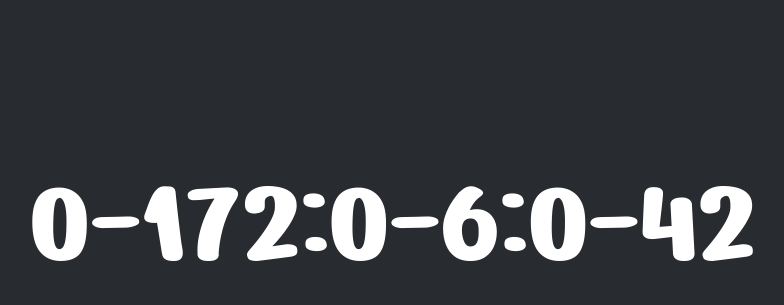
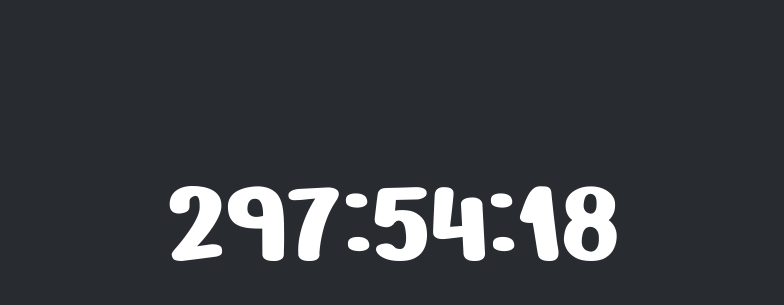
Before and after one commit to notkissbe/counter, a plain HTML site: page index.html in a window 1280 px wide. Shown: the part 176-481 px from the top of the page, without its empty margins (247-1031 px from the left). Drawn offline with Linux system fonts and the light colour scheme.

Commit message:
b-sensual

```diff
--- a/index.html
+++ b/index.html
@@ -32,7 +32,7 @@
     <div id="counter">😮</div>
 </body>
 <script>
-    var countDownDate = new Date("2024.09.02 9:00")
+    var countDownDate = new Date("2024.09.21 22:00")
     //console.log(countDownDate)
     var counterBox = document.getElementById("counter");
     var x = setInterval(() => {
```
